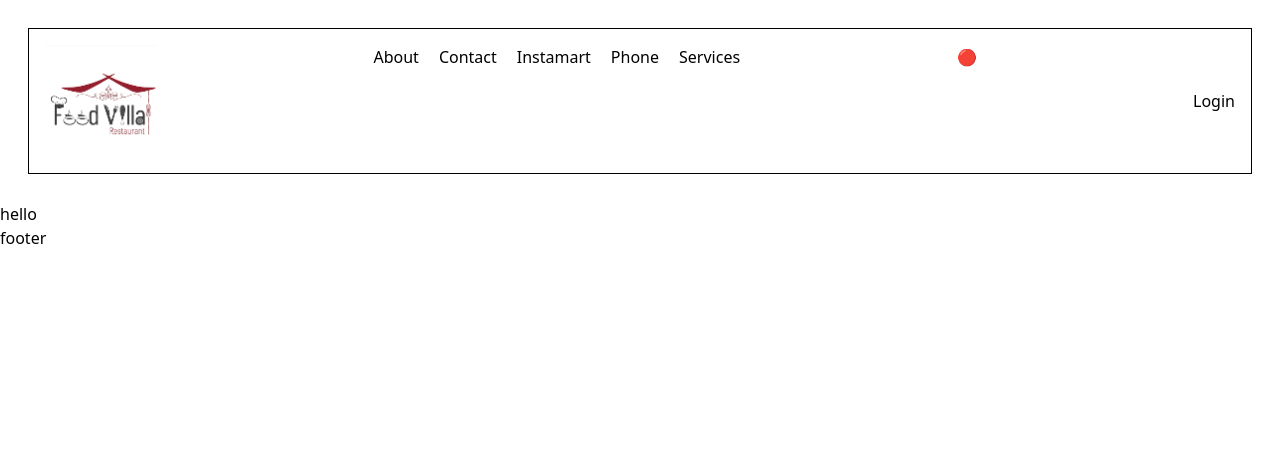
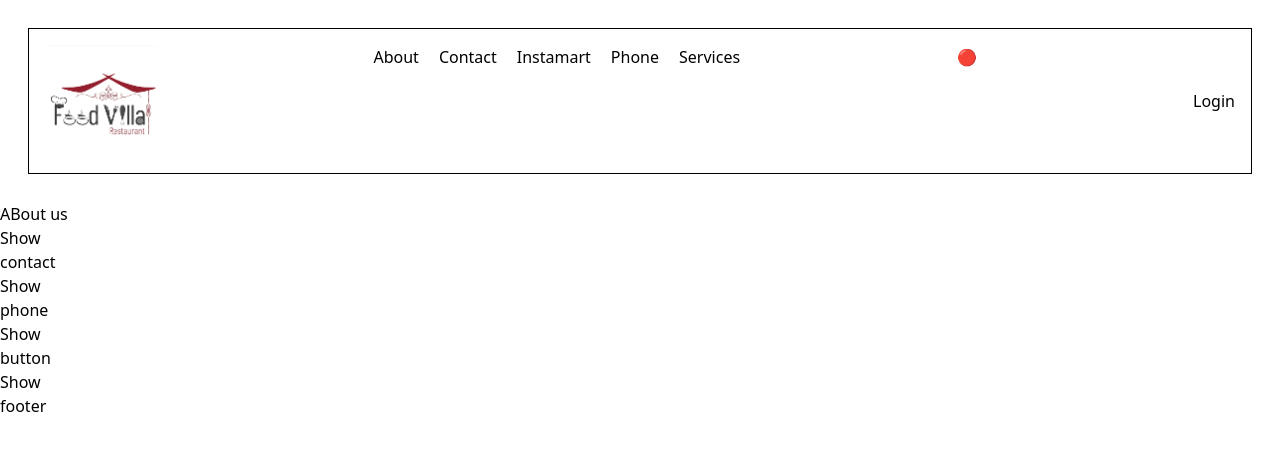
Before and after one commit to Prateekyadav01/Food_website, a React (Create React App) app: page /instamart in a window 1280 px wide. Shown: the top 450 px of the page. Built offline with nearby package versions, Linux system fonts and the light colour scheme.

Commit message:
"one way to call parent from child"

```diff
--- a/src/components/Instmart.js
+++ b/src/components/Instmart.js
@@ -1,9 +1,76 @@
+import { useState } from "react"
 
-
+const Section =({title ,description,isVisible,setIsVisible})=>{
+    // const [ isVisible , setIsVisible]= useState(false);
+    return(
+        <div>
+            <h1>{title}</h1>
+            {!isVisible ?
+             <button onClick={()=>{setIsVisible(true)}}>Show</button>
+            :
+            <button onClick={()=>{setIsVisible(false)}}>hide</button>
+            }
+            {isVisible && <p>{description}</p>}
+        </div>
+    )
+}
 const Instamart =()=>{
+    const [visible ,setVisible] = useState({
+        showAbout:false,
+        showContact:false,
+        showPhone:false,
+        showButton:false
+    })
     return (
         <div>
-            hello
+            <Section
+              title="ABout us"
+              description="This is About of Instamart"
+              isVisible={visible.showAbout}
+              setIsVisible={()=>{
+                setVisible({
+                    showAbout:true,
+                    showContact:false,
+                    showPhone:false,
+                    showButton:false
+                })
+              }}/>
+            <Section
+              title="contact"
+               description="This is About of Instamart"
+               isVisible={visible.showContact}
+              setIsVisible={()=>{
+                setVisible({
+                    showAbout:false,
+                    showContact:true,
+                    showPhone:false,
+                    showButton:false
+                })
+              }}/>
+            <Section
+              title="phone"
+              description="This is About of Instamart"
+              isVisible={visible.showPhone}
+              setIsVisible={()=>{
+                setVisible({
+                    showAbout:false,
+                    showContact:false,
+                    showPhone:true,
+                    showButton:false
+                })
+              }}/>
+            <Section
+              title="button"
+               description="This is About of Instamart"
+               isVisible={visible.showPhone}
+              setIsVisible={()=>{
+                setVisible({
+                    showAbout:false,
+                    showContact:false,
+                    showPhone:false,
+                    showButton:true
+                })
+              }}/>
         </div>
     )
 }
```
